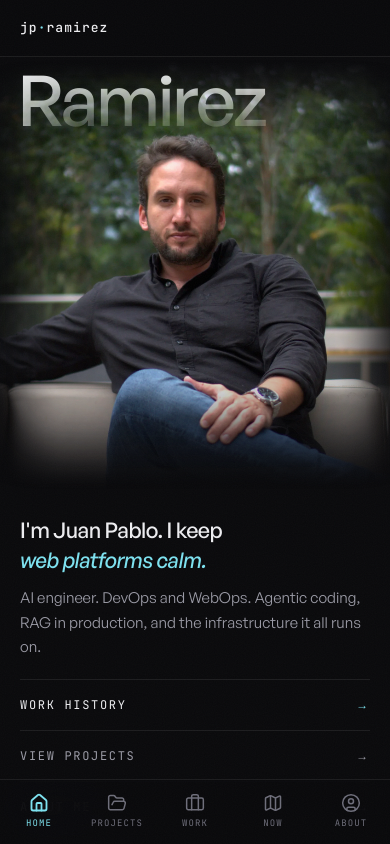
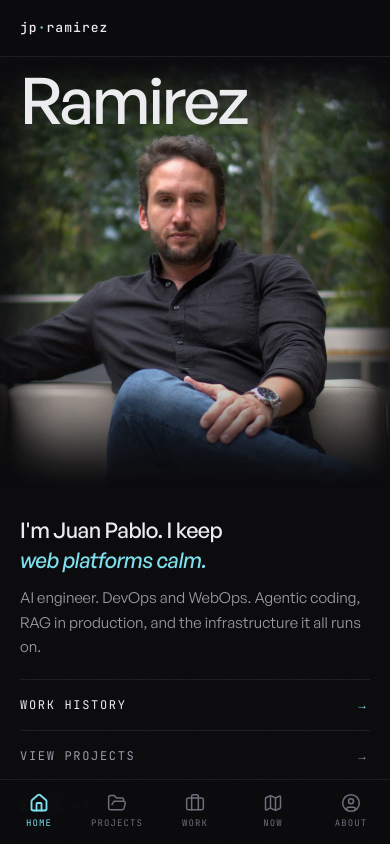
Before and after one commit to Torrente179/JPRamirez, a Next.js app: page / in a window 390 px wide. Shown: the top 844 px of the page. Built offline with nearby package versions, Linux system fonts and the light colour scheme.

Commit message:
Restore Ramirez at the top of the mobile cover, before the glass experiments.

```diff
--- a/app/globals.css
+++ b/app/globals.css
@@ -246,21 +246,36 @@
 }
 
 .hero-name,
-.hero-app-name {
+.hero-app-name,
+.hero-name-front {
   font-weight: 500;
   line-height: 0.92;
   letter-spacing: -0.035em;
   white-space: nowrap;
+  color: var(--foreground);
 }
 
 .hero-name {
   position: relative;
-  z-index: 20;
+  z-index: 0;
   margin-top: 0;
   margin-bottom: 0;
   font-size: 1em;
-  color: rgb(237 237 240 / 0.42);
-  mix-blend-mode: plus-lighter;
+}
+
+.hero-name-back {
+  display: block;
+}
+
+.hero-name-front {
+  position: absolute;
+  top: 0;
+  left: 0;
+  z-index: 20;
+  font-size: 1em;
+  clip-path: inset(0 0 0 68%);
+  pointer-events: none;
+  user-select: none;
 }
 
 .hero-portrait {
@@ -286,12 +301,12 @@
 .hero-app-photo-wrap {
   position: absolute;
   inset: 0;
-  z-index: 10;
+  z-index: 0;
 }
 
 .hero-app-photo {
   object-fit: cover;
-  object-position: center 4%;
+  object-position: center 8%;
   pointer-events: none;
   user-select: none;
   filter: contrast(1.04) saturate(1.05);
@@ -299,14 +314,13 @@
 
 .hero-app-name {
   position: absolute;
-  top: 0.7rem;
-  right: 1.1rem;
+  top: 0.85rem;
+  right: 1.25rem;
   bottom: auto;
-  left: 1.1rem;
-  z-index: 1;
+  left: 1.25rem;
+  z-index: 20;
   margin: 0;
-  color: var(--foreground);
-  font-size: clamp(3.2rem, 18vw, 4.7rem);
+  font-size: clamp(3.05rem, 16.5vw, 4.35rem);
 }
 
 @media (min-width: 640px) {
--- a/components/hero.tsx
+++ b/components/hero.tsx
@@ -10,6 +10,10 @@ const heroPhrases = [
   "context grounded.",
   "DNS boring.",
 ];
+
+function NameVisual() {
+  return <span className="hero-name-visual">Ramirez</span>;
+}
 
 function HeroCopy({ app = false }: { app?: boolean }) {
   return (
@@ -102,6 +106,12 @@ function DesktopHero() {
 
       <div className="hero-anchor relative flex flex-1 flex-col">
         <div data-stagger className="hero-lockup">
+          <h1 className="hero-name pointer-events-none -ml-2">
+            <span className="sr-only">Juan Pablo Ramirez</span>
+            <span className="hero-name-back" aria-hidden>
+              <NameVisual />
+            </span>
+          </h1>
           <div aria-hidden className="hero-portrait">
             <Image
               src="/images/jp-hero-alpha.webp"
@@ -112,12 +122,9 @@ function DesktopHero() {
               className="w-full contrast-[1.04] saturate-[1.05]"
             />
           </div>
-          <h1 className="hero-name pointer-events-none -ml-2">
-            <span className="sr-only">Juan Pablo Ramirez</span>
-            <span className="hero-name-visual" aria-hidden>
-              Ramirez
-            </span>
-          </h1>
+          <div className="hero-name-front -ml-2" aria-hidden>
+            <NameVisual />
+          </div>
         </div>
 
         <div aria-hidden className="min-h-8 flex-1" />
@@ -146,8 +153,8 @@ function AppHero() {
         </div>
         <h1 className="hero-app-name pointer-events-none">
           <span className="sr-only">Juan Pablo Ramirez</span>
-          <span className="hero-name-visual" aria-hidden>
-            Ramirez
+          <span aria-hidden>
+            <NameVisual />
           </span>
         </h1>
       </div>
```
Also changed, not shown: 1 other file (tests, documents, lock files or other folders).
